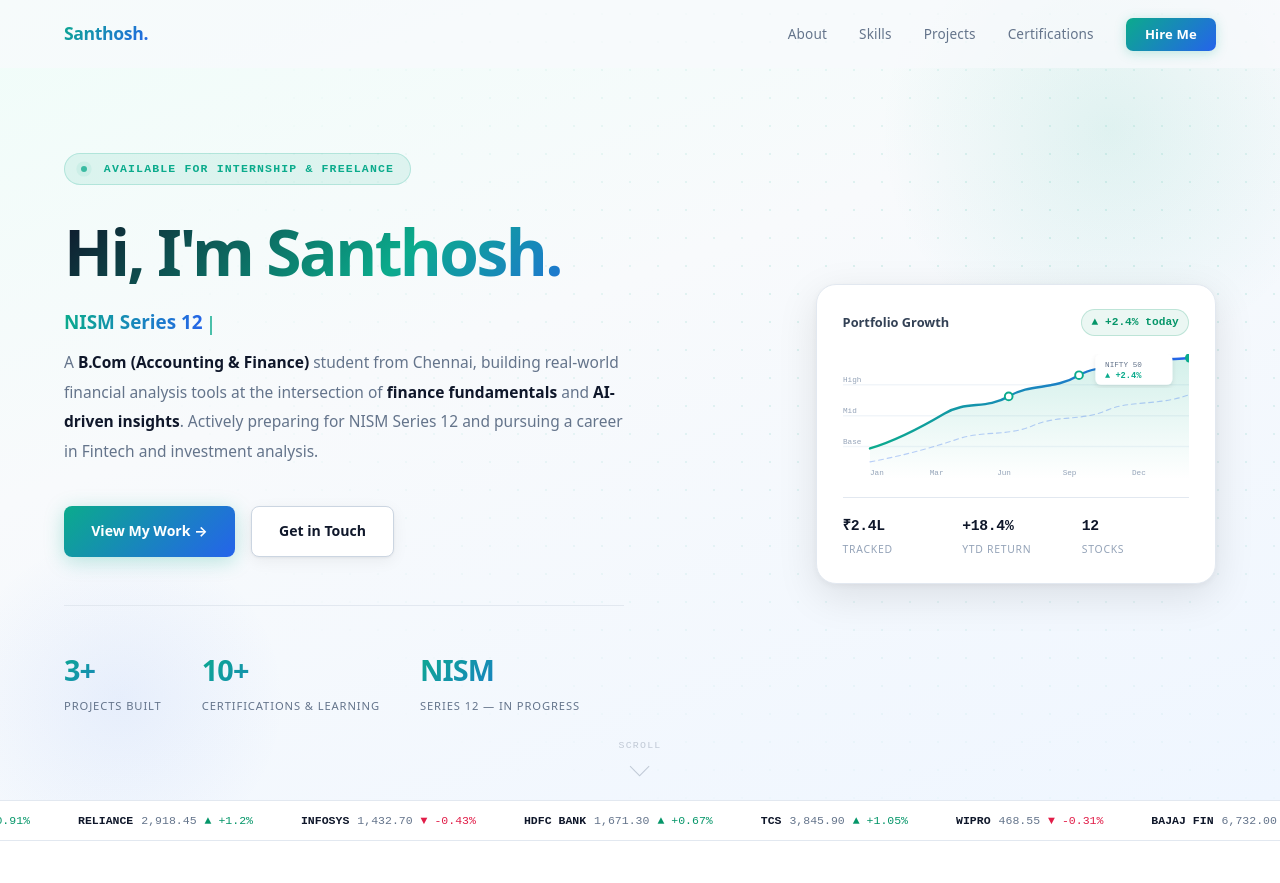
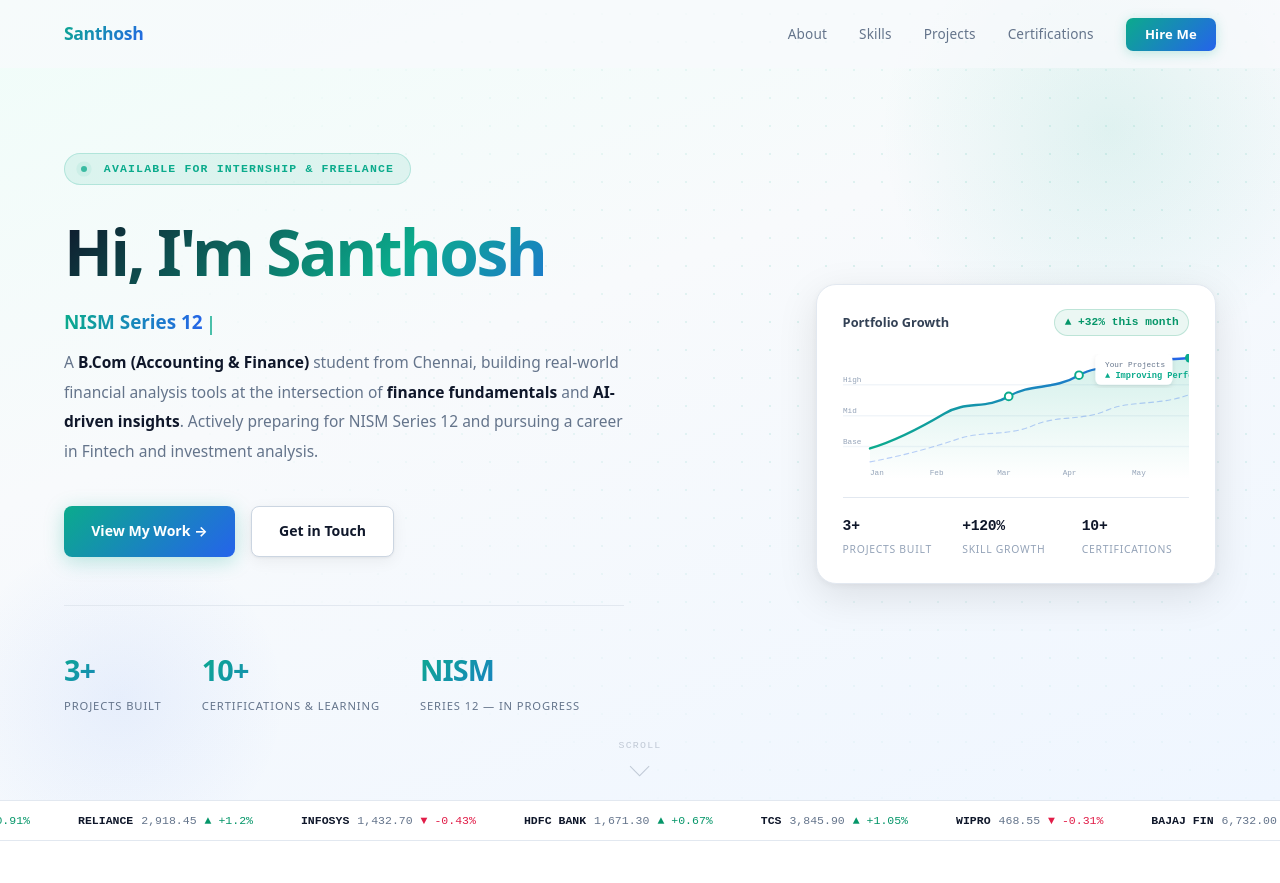
Before and after one commit to Santhoshspl027/Santhosh_Portfolio, a plain HTML site: page index.html in a window 1280 px wide. Shown: the top 883 px of the page. Drawn offline with Linux system fonts and the light colour scheme.

Commit message:
Update index.html

```diff
--- a/index.html
+++ b/index.html
@@ -302,7 +302,7 @@ footer{background:var(--text);padding:2rem 5%}
 <!-- NAV -->
 <nav id="navbar">
 <div class="nav-inner">
-<a href="#hero" class="logo">Santhosh.</a>
+<a href="#hero" class="logo">Santhosh</a>
 <ul class="nav-links">
 <li><a href="#about">About</a></li>
 <li><a href="#skills">Skills</a></li>
@@ -336,7 +336,7 @@ footer{background:var(--text);padding:2rem 5%}
   <!-- LEFT: Text content -->
   <div class="hero-content">
     <div class="hero-badge"><span class="hero-badge-dot"></span>&nbsp;Available for Internship &amp; Freelance</div>
-    <h1 class="hero-title"><span class="name">Hi, I'm Santhosh.</span></h1>
+    <h1 class="hero-title"><span class="name">Hi, I'm Santhosh</span></h1>
     <div class="typewriter-wrap"><span id="typewriter"></span><span class="cursor-blink"></span></div>
     <p class="hero-sub">A <strong>B.Com (Accounting &amp; Finance)</strong> student from Chennai, building real-world financial analysis tools at the intersection of <strong>finance fundamentals</strong> and <strong>AI-driven insights</strong>. Actively preparing for NISM Series 12 and pursuing a career in Fintech and investment analysis.</p>
     <div class="hero-btns">
@@ -355,7 +355,7 @@ footer{background:var(--text);padding:2rem 5%}
     <div class="hcc">
       <div class="hcc-top">
         <span class="hcc-label">Portfolio Growth</span>
-        <span class="hcc-badge">▲ +2.4% today</span>
+        <span class="hcc-badge">▲ +32% this month</span>
       </div>
       <svg class="hcc-chart" viewBox="0 0 360 130" fill="none" xmlns="http://www.w3.org/2000/svg">
         <defs>
@@ -396,19 +396,19 @@ footer{background:var(--text);padding:2rem 5%}
         </circle>
         <!-- Tooltip -->
         <rect x="262" y="0" width="80" height="32" rx="6" fill="#fff" filter="url(#dsf)"/>
-        <text x="272" y="13" font-size="8" font-family="monospace" fill="#64748b">NIFTY 50</text>
-        <text x="272" y="25" font-size="9" font-family="monospace" font-weight="700" fill="#0bab8c">▲ +2.4%</text>
+        <text x="272" y="13" font-size="8" font-family="monospace" fill="#64748b">Your Projects</text>
+        <text x="272" y="25" font-size="9" font-family="monospace" font-weight="700" fill="#0bab8c">▲ Improving Performance</text>
         <!-- X labels -->
         <text x="28"  y="126" font-size="8" font-family="monospace" fill="#94a3b8">Jan</text>
-        <text x="90"  y="126" font-size="8" font-family="monospace" fill="#94a3b8">Mar</text>
-        <text x="160" y="126" font-size="8" font-family="monospace" fill="#94a3b8">Jun</text>
-        <text x="228" y="126" font-size="8" font-family="monospace" fill="#94a3b8">Sep</text>
-        <text x="300" y="126" font-size="8" font-family="monospace" fill="#94a3b8">Dec</text>
+        <text x="90"  y="126" font-size="8" font-family="monospace" fill="#94a3b8">Feb</text>
+        <text x="160" y="126" font-size="8" font-family="monospace" fill="#94a3b8">Mar</text>
+        <text x="228" y="126" font-size="8" font-family="monospace" fill="#94a3b8">Apr</text>
+        <text x="300" y="126" font-size="8" font-family="monospace" fill="#94a3b8">May</text>
       </svg>
       <div class="hcc-bottom">
-        <div class="hcc-stat"><span class="hcc-val">₹2.4L</span><span class="hcc-key">Tracked</span></div>
-        <div class="hcc-stat"><span class="hcc-val">+18.4%</span><span class="hcc-key">YTD Return</span></div>
-        <div class="hcc-stat"><span class="hcc-val">12</span><span class="hcc-key">Stocks</span></div>
+        <div class="hcc-stat"><span class="hcc-val">3+</span><span class="hcc-key">Projects Built</span></div>
+        <div class="hcc-stat"><span class="hcc-val">+120%</span><span class="hcc-key">Skill Growth</span></div>
+        <div class="hcc-stat"><span class="hcc-val">10+</span><span class="hcc-key">Certifications</span></div>
       </div>
     </div>
   </div>
```
